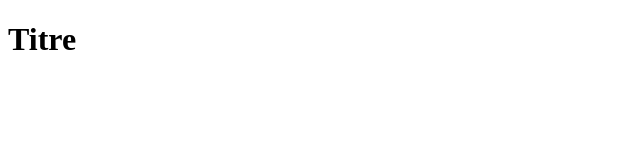
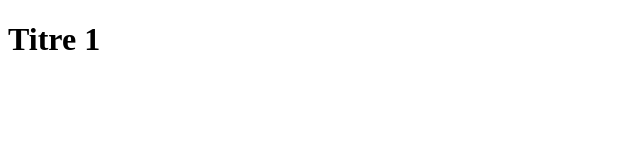
Before and after one commit to david8766/diginamicgitflow, a plain HTML site: page index.html in a window 1280 px wide. Shown: the full height of the page, 0-640 px from the left. Drawn offline with Linux system fonts and the light colour scheme.

Commit message:
second commit

```diff
--- a/index.html
+++ b/index.html
@@ -7,6 +7,6 @@
     <title>Document</title>
 </head>
 <body>
-    <h1>Titre</h1>
+    <h1>Titre 1</h1>
 </body>
 </html>
```
